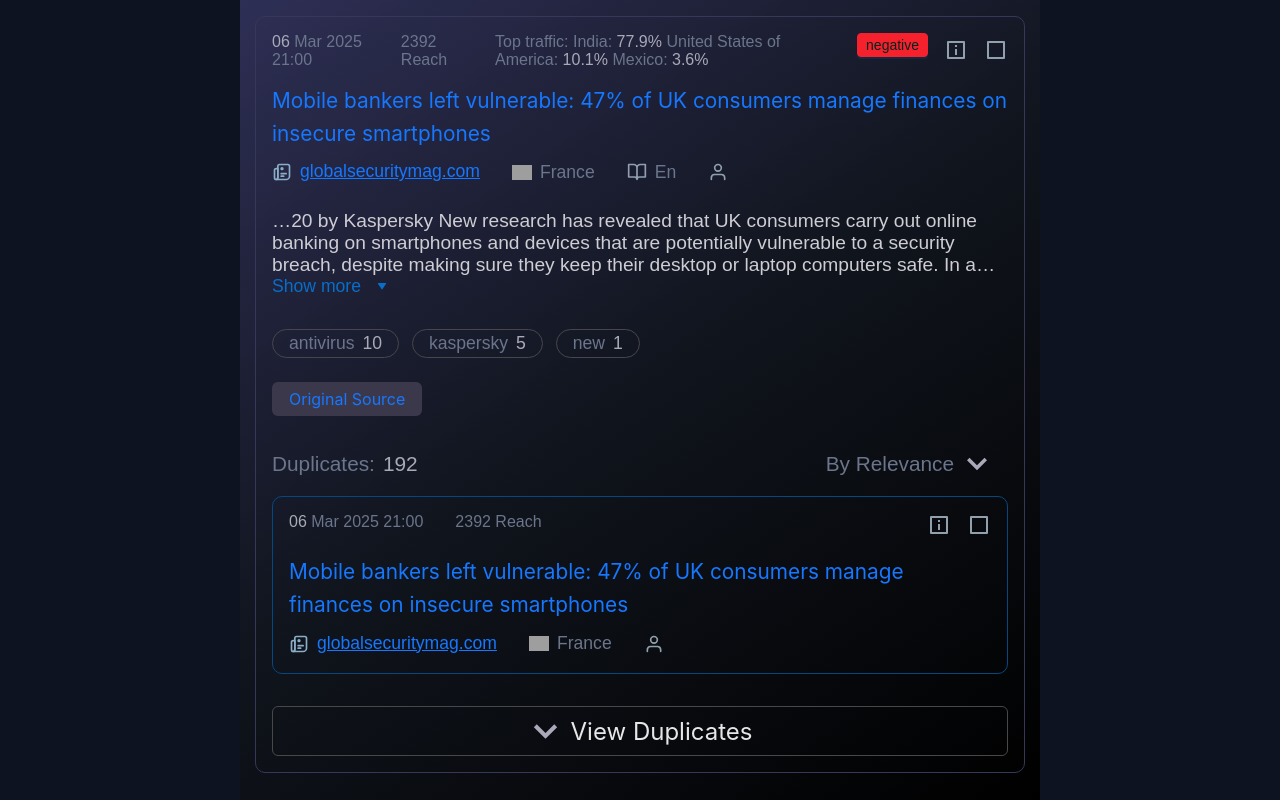
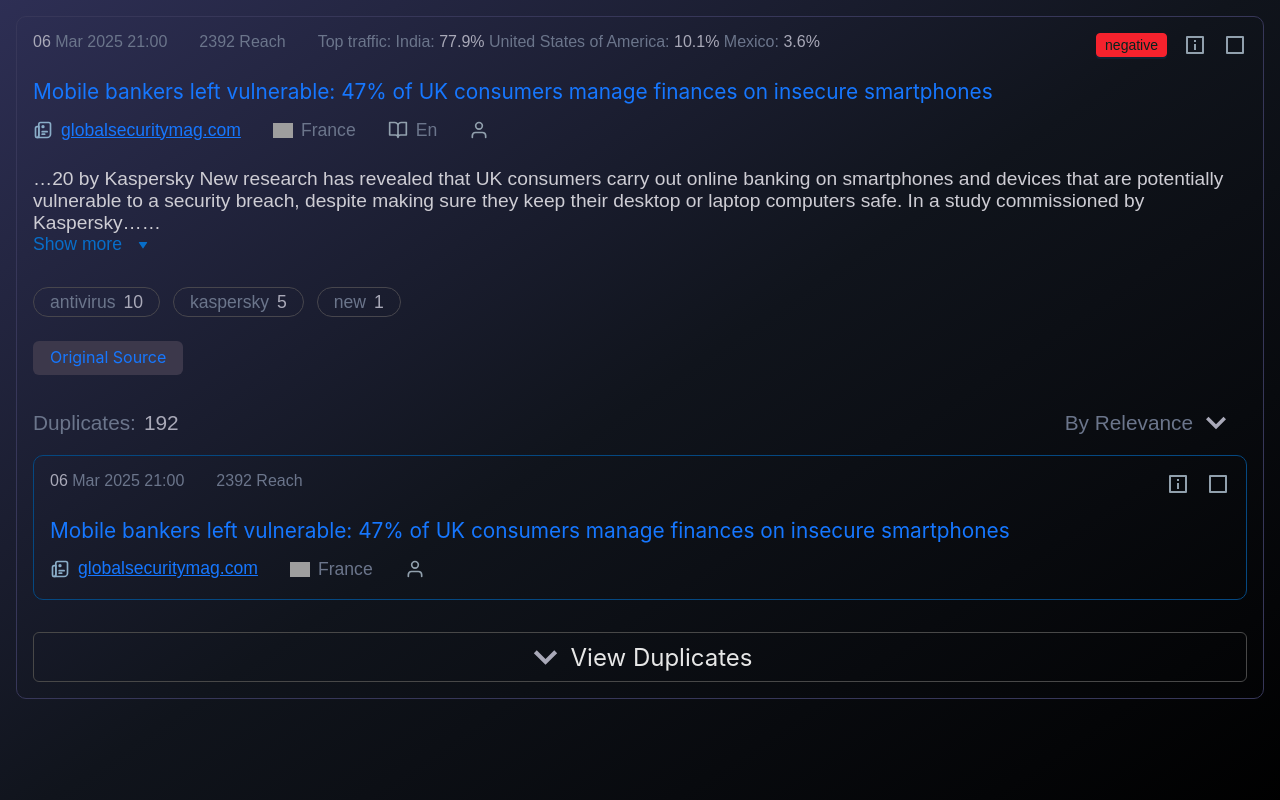
Before and after one commit to 12AnastaSia21/newsblock, a React (Vite) app: page / in a window 1280 px wide. Built offline with nearby package versions, Linux system fonts and the light colour scheme; grey boxes are pictures that could not be loaded; a web font is replaced by a local one.

Commit message:
fix: Container styles

```diff
--- a/src/App.sass
+++ b/src/App.sass
@@ -12,14 +12,16 @@ body
   align-items: center
   width: 100%
   height: 100vh
-  background: rgb(14, 19, 34)
+  background: rgb(255, 255, 255)
+
+
 
 .news-container
   display: flex
   flex-direction: column
   align-items: center
   padding: 1rem
-  width: 60%
+  width: 100%
   height: 100vh
   background: #2E2F55
   background: linear-gradient(146deg,rgba(46, 47, 85, 1) 0%, rgba(16, 20, 28, 1) 50%, rgba(0, 0, 0, 1) 100%)
--- a/src/components/TheNewsBlock.sass
+++ b/src/components/TheNewsBlock.sass
@@ -2,7 +2,7 @@
     display: flex
     flex-direction: column
     justify-content: space-between
-    width: 100%
+    margin: 0 1rem
     border: 1px solid #373759
     border-radius: 10px
     background: none
```
